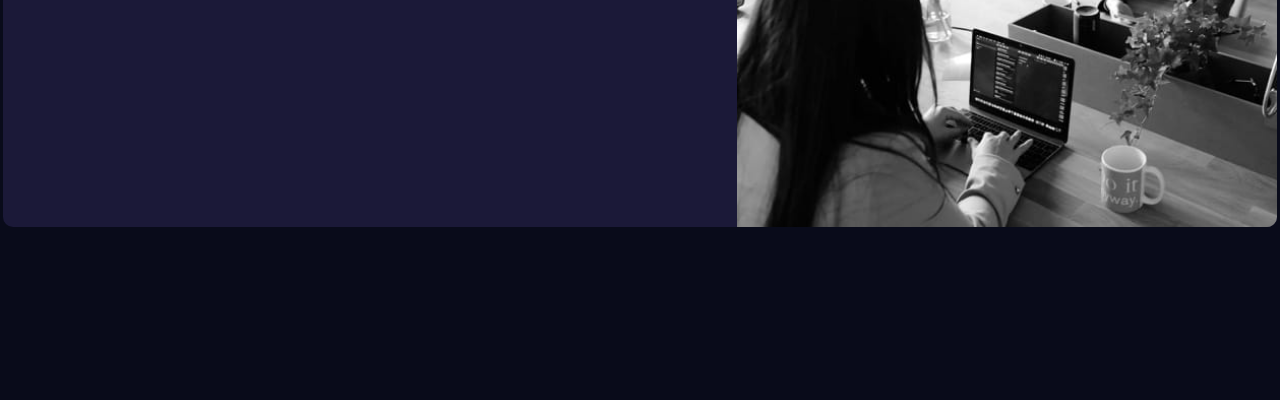
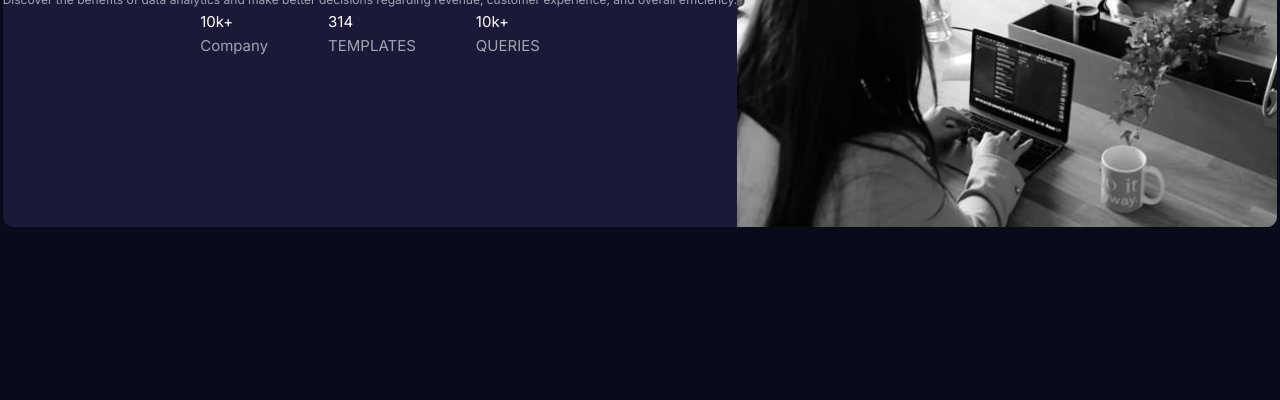
Before and after one commit to AG-WebDev/Stats_Preview_Card, a plain HTML site: page index.html in a window 1280 px wide. Shown: the part 400-800 px from the top of the page. Drawn offline with Linux system fonts and the light colour scheme; a web font is replaced by a local one.

Commit message:
Update style.css

```diff
--- a/style.css
+++ b/style.css
@@ -53,3 +53,19 @@ img{
 .overviews .overview p {
   color:  hsla(0, 0%, 100%, 0.6);
 }
+
+.info{
+  display: flex;
+  align-items: center;
+  flex-direction: column;
+  justify-content: center;
+}
+
+
+.overviews {
+ display: flex;
+}
+
+.overviews, .overview, ul {
+  padding: 0 30px;
+}
```
